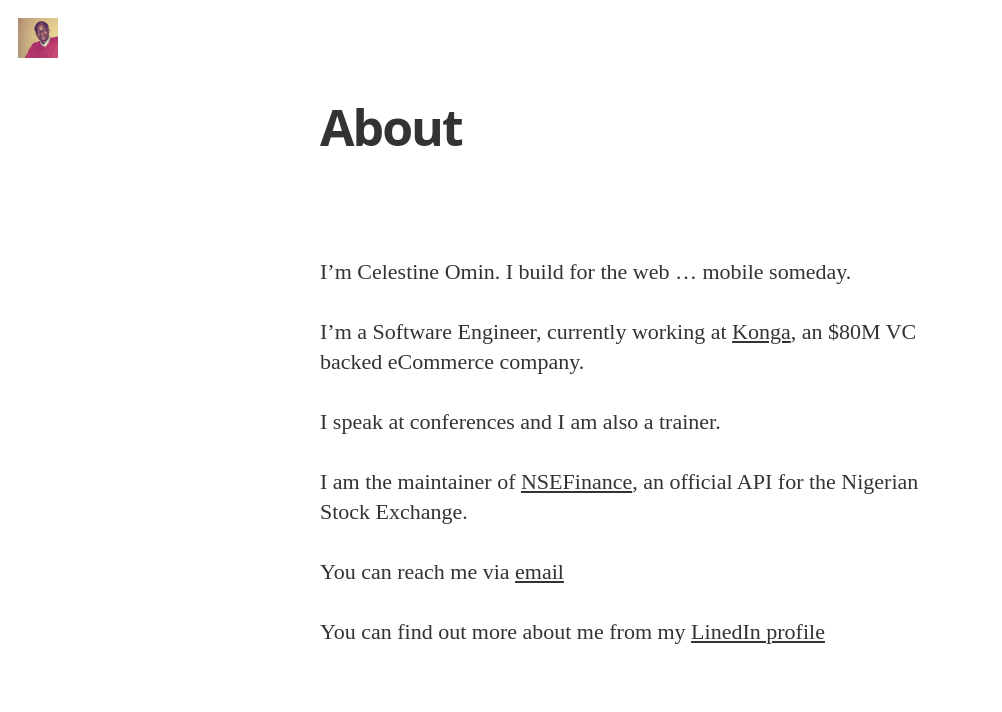
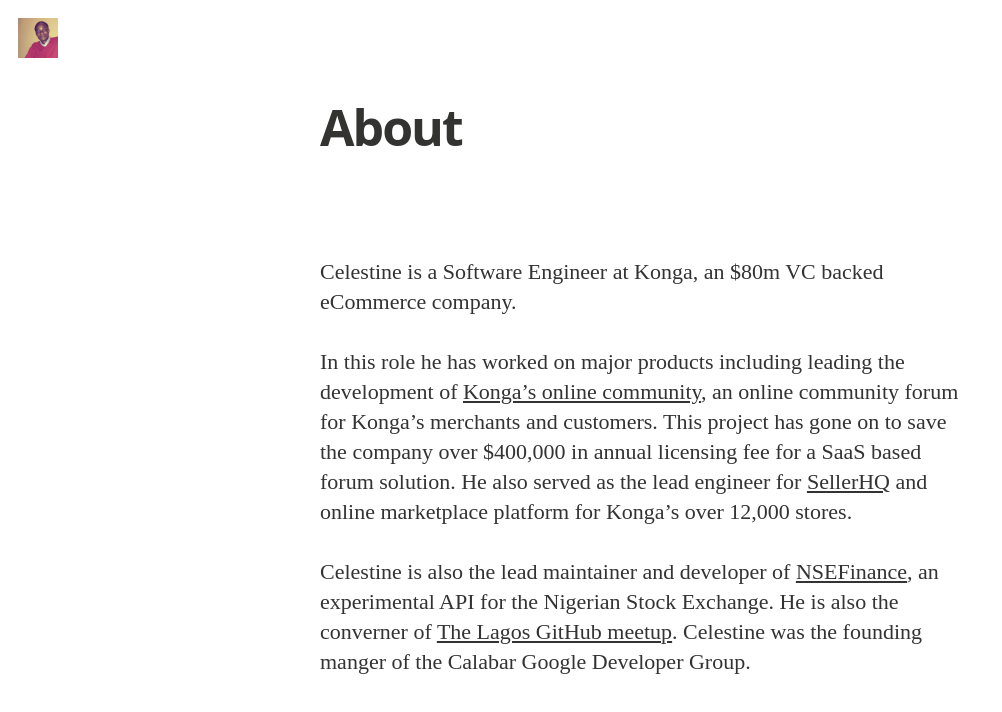
Before and after one commit to cyberomin/cyberomin.github.io, a Jekyll site: the page built from about.md, in a window 1280 px wide, cut to the strip 0-712 px from the top of the page. Shown: the whole strip, without its empty margins (0-1002 px from the left). Built offline with Jekyll 4.4.1, drawn with Linux system fonts in a browser that asks for light colours; nearby versions of some CDN libraries; some web fonts are replaced; Markdown is read by kramdown in place of the engine named in the settings; some of the changed text lies outside the part shown.

Commit message:
Modified about me

```diff
--- a/about.md
+++ b/about.md
@@ -4,14 +4,13 @@
 permalink: /about/
 ---
 
-I'm Celestine Omin. I build for the web ... mobile someday.
+Celestine is a Software Engineer at Konga, an $80m VC backed eCommerce company.
 
-I'm a Software Engineer, currently working at [Konga](http://konga.com), an $80M VC backed eCommerce company.
+In this role he has worked on major products including leading the development of [Konga's online community](http://community.konga.com), an online community forum for Konga's merchants and customers. This project has gone on to save the company over $400,000 in annual licensing fee for a SaaS based forum solution. He also served as the lead engineer for [SellerHQ](http://shq.konga.com) and online marketplace platform for Konga's over 12,000 stores.
 
-I speak at conferences and I am also a trainer.
+Celestine is also the lead maintainer and developer of [NSEFinance](http://nsefinance.com), an experimental API for the Nigerian
+Stock Exchange. He is also the converner of [The Lagos GitHub meetup](http://lagosmeet.github.io). Celestine was the founding manger of the Calabar Google Developer Group.
 
-I am the maintainer of [NSEFinance](http://nsefinance.com), an official API for the Nigerian Stock Exchange.
+Prior to Konga, Celestine worked at a law firm where he lead the development of an electronic law management system.
 
-You can reach me via [email](mailto:celestineomin@gmail.com)
-
-You can find out more about me from my [LinedIn profile](http://ng.linkedin.com/in/celestineomin)
+He is a University of Calabar graduate, he enjoys the game of table tennis and [@cyberomin](https://twitter.com/cyberomin) on Twitter.
```
